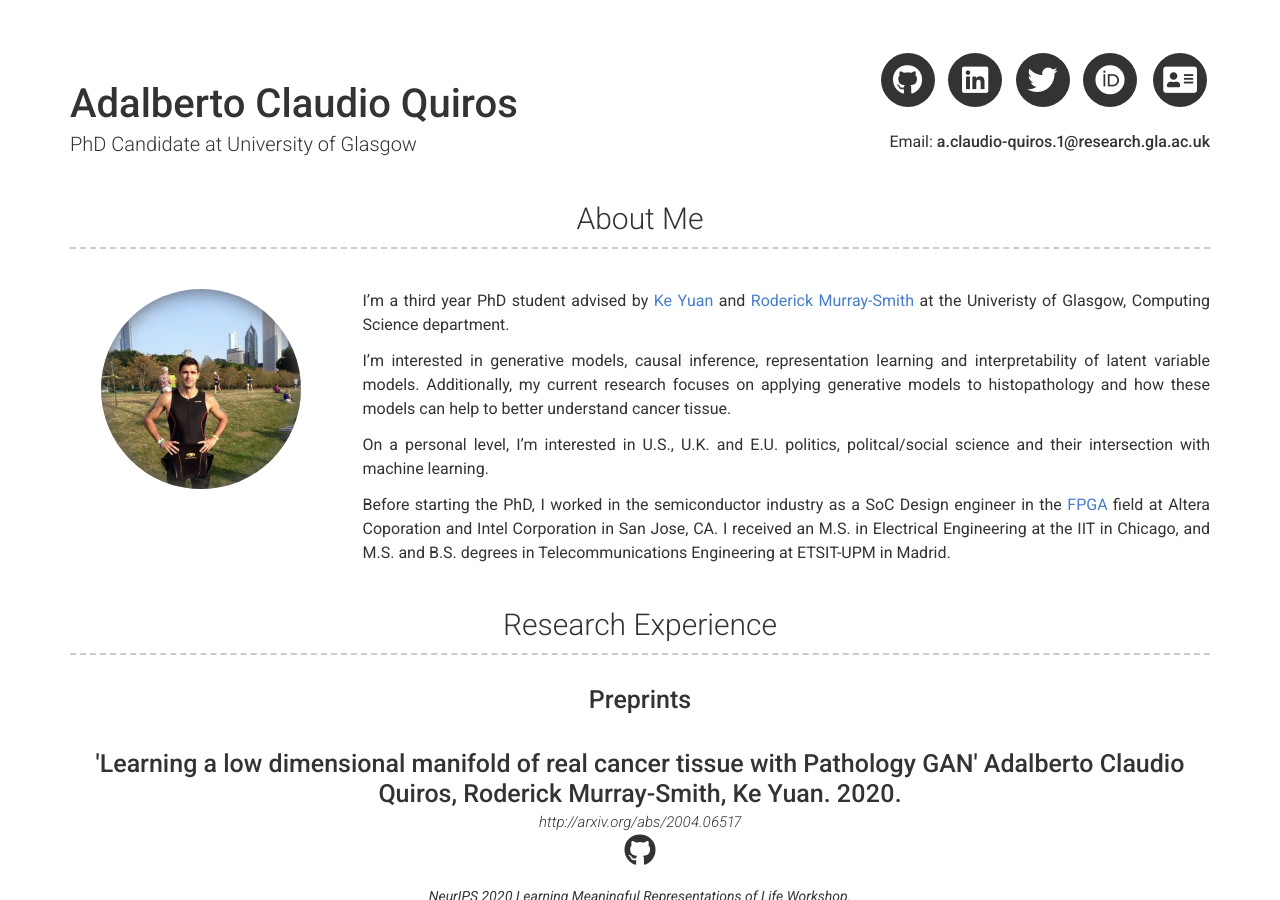
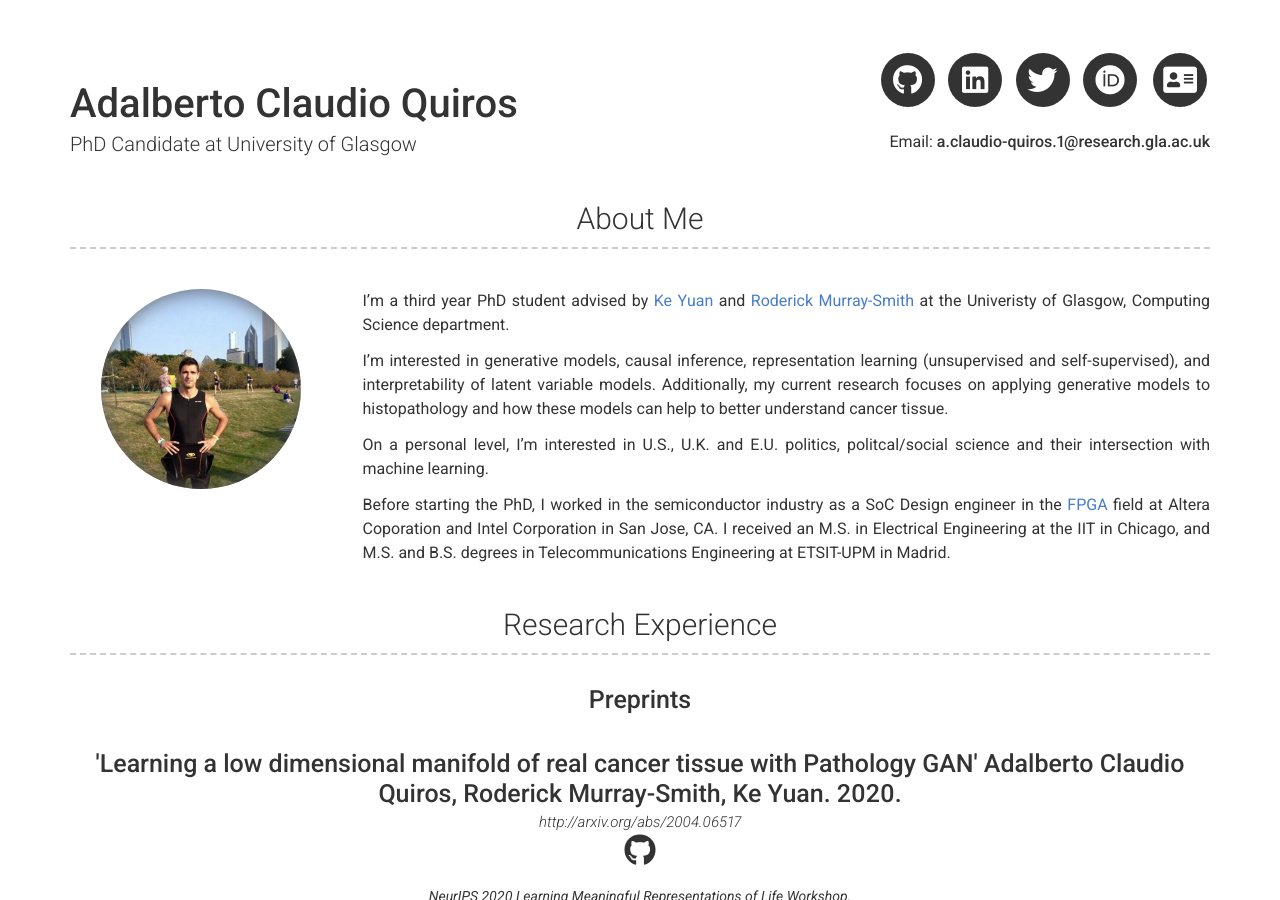
Before and after one commit to AdalbertoCq/adalbertocq.github.io, a Jekyll site: the page built from index.md, in a window 1280 px wide and 900 px high. Built offline with Jekyll 4.4.1, drawn with Linux system fonts in a browser that asks for light colours; nearby versions of some CDN libraries.

Commit message:
Update _config.yml

```diff
--- a/_config.yml
+++ b/_config.yml
@@ -47,7 +47,7 @@ about_profile_image: images/Adal.jpeg
 about_content: | # this will include new lines to allow paragraphs
   I'm a third year PhD student advised by [Ke Yuan](https://scholar.google.co.uk/citations?user=PIQ_ZhUAAAAJ&hl=en) and [Roderick Murray-Smith](https://scholar.google.com/citations?user=laX7LzQAAAAJ&hl=en) at the Univeristy of Glasgow, Computing Science department.
 
-  I'm interested in generative models, causal inference, representation learning and interpretability of latent variable models. Additionally, my current research focuses on applying generative models to histopathology and how these models can help to better understand cancer tissue.
+  I'm interested in generative models, causal inference, representation learning (unsupervised and self-supervised), and interpretability of latent variable models. Additionally, my current research focuses on applying generative models to histopathology and how these models can help to better understand cancer tissue.
 
   On a personal level, I'm interested in U.S., U.K. and E.U. politics, politcal/social science and their intersection with machine learning.
 
```
